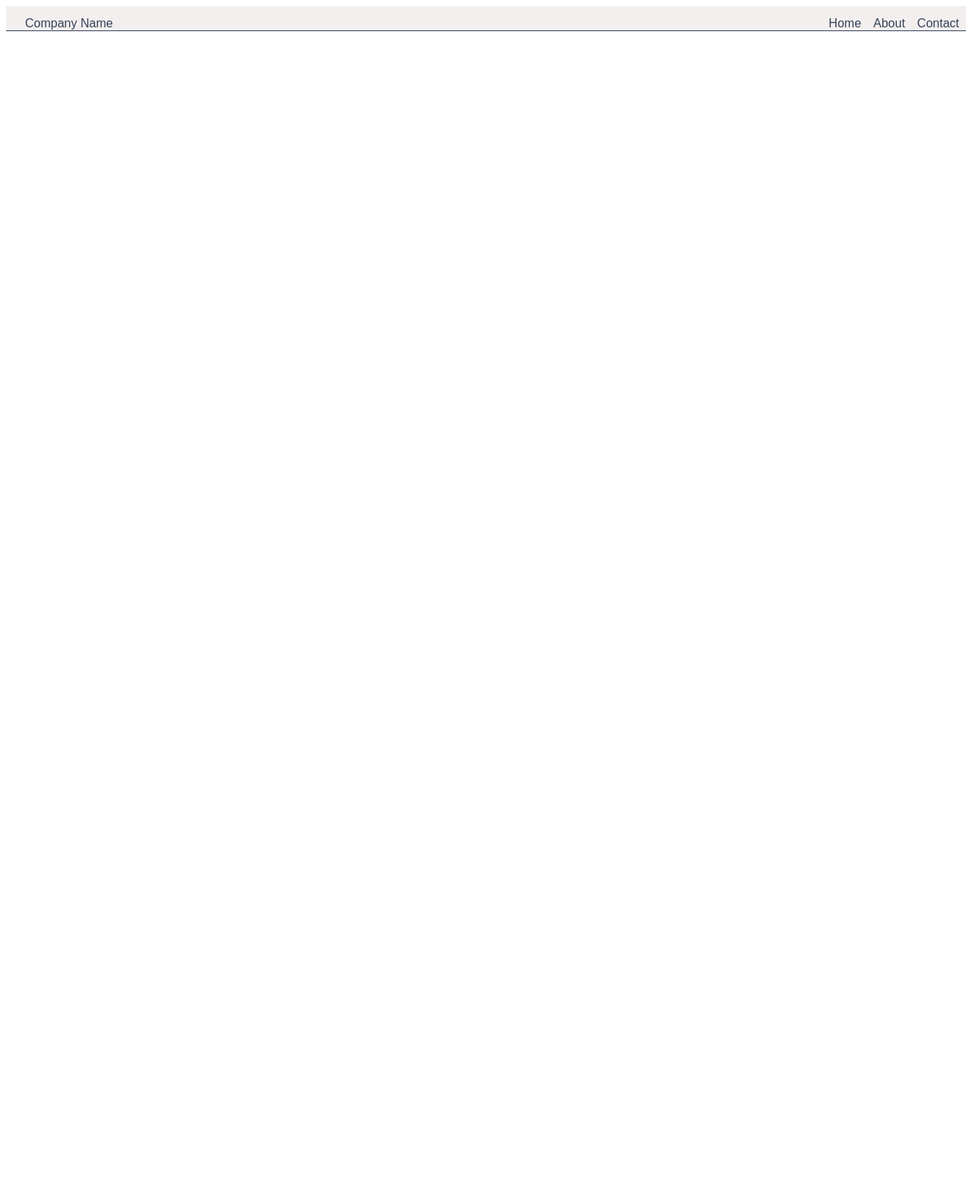
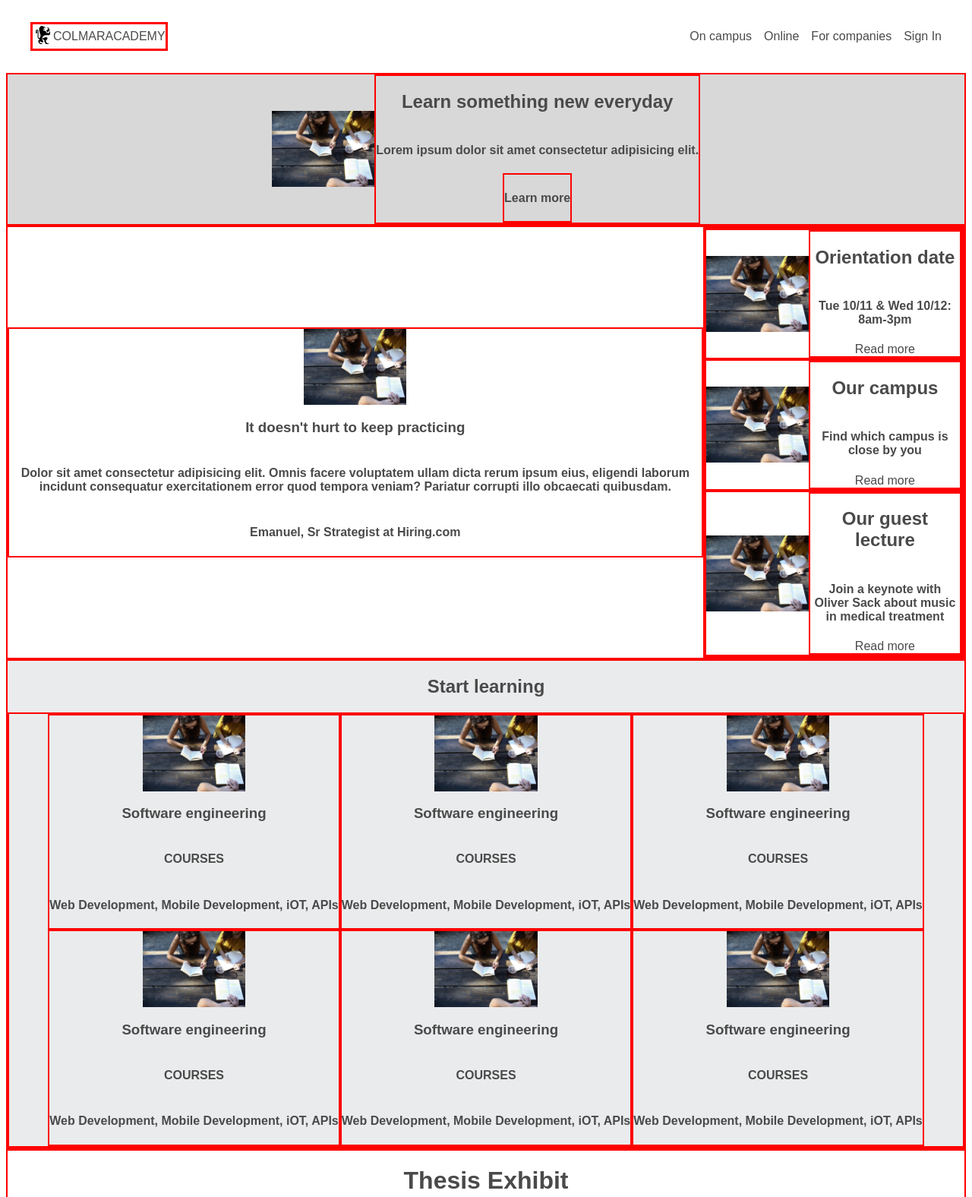
Before and after one commit to fmholder/colmar, a plain HTML site: page index.html in a window 1280 px wide. Shown: the top 1576 px of the page at 76% size. Before the commit the page ends 800 px from the top, so only its background shows below. Drawn offline with Linux system fonts and the light colour scheme.

Commit message:
filled out html

```diff
--- a/index.html
+++ b/index.html
@@ -13,35 +13,154 @@
 
 <body>
 <!-- Navigation Bar Section -->
-<nav id="navbar">
-      <ul>
+  <nav>
+    <ul id="topbar">
       <li  class="home-li">
           <div class="align-icon">
-                <img class="iconName" src="#icon" id="#Home" href="index.html"/>
-                <a href="index.html"> Company Name</a>
+              <img id="icon" src="resources/images/ic-logo.svg" href="index.html"/>
+              <a href="index.html"> COLMARACADEMY</a>
           </div>
       </li>
 
-        <li><a href="#Home">Home</a></li>
-        <li><a href="#About">About</a></li>
-        <li><a href="#Contact">Contact</a></li>
+      <li><a href="#Campus">On campus</a></li>
+      <li><a href="#Online">Online</a></li>
+      <li><a href="#Companies">For companies</a></li>
+      <li><a href="#SignIn">Sign In</a></li>
     </ul>
   </nav>
 
 
-    <!-- Navigation Bar Section -->
+<!-- Jumbotron Section -->
+<div class="jumbotron container horiz">
+  <img id="banner" src="resources/images/banner.jpg"/>
+  <div class="banner_intro container">
+    <h2>Learn something new everyday</h2>
+    <h4>Lorem ipsum dolor sit amet consectetur adipisicing elit.</h4>
+    <div id="learn_more_button" class="button container">
+      <h4>Learn more</h4>
+    </div>
+  </div>
+</div>
 
+<!-- Highlighted Articles Section -->
+<div class="highlighted_articles container horiz">
+  <div class="main_article container">
+    <img id="banner" src="resources/images/banner.jpg"/>
+    <h3>It doesn't hurt to keep practicing</h3>
+    <h4>Dolor sit amet consectetur adipisicing elit. Omnis facere voluptatem ullam dicta rerum ipsum eius, eligendi laborum incidunt consequatur exercitationem error quod tempora veniam? Pariatur corrupti illo obcaecati quibusdam.</h4>
+    <h4 id="author">Emanuel, Sr Strategist at Hiring.com</h4>
+  </div>
+  <div class="next_three_articles container">
+    <div class="article container horiz">
+      <img id="banner" src="resources/images/banner.jpg"/>
+      <div class="container">
+        <h2>Orientation date</h2>
+        <h4>Tue 10/11 & Wed 10/12: 8am-3pm</h4>
+        <a href="#ReadMore">Read more</a>
+      </div>
+    </div>
+    <div class="article container horiz">
+      <img id="banner" src="resources/images/banner.jpg"/>
+      <div class="container">
+        <h2>Our campus</h2>
+        <h4>Find which campus is close by you</h4>
+        <a href="#ReadMore">Read more</a>
+      </div>
+    </div>
+    <div id="guest_lecture" class="article container horiz">
+      <img id="banner" src="resources/images/banner.jpg"/>
+      <div class="container">
+        <h2>Our guest lecture</h2>
+        <h4>Join a keynote with Oliver Sack about music in medical treatment</h4>
+        <a href="#ReadMore">Read more</a>
+      </div>
+    </div>
+  </div>
+</div>
 
-    <!-- Navigation Bar Section -->
+<!-- Available Classes Section -->
+<div class="available_classes container">
+  <h2>Start learning</h2>
+  <div class="six_classes container">
+    <div class="class_box container">
+      <img id="banner" src="resources/images/banner.jpg"/>
+      <h3>Software engineering</h3>
+      <h4>COURSES</h4>
+      <h4>Web Development, Mobile Development, iOT, APIs</h4>
+    </div>
+    <div class="class_box container">
+      <img id="banner" src="resources/images/banner.jpg"/>
+      <h3>Software engineering</h3>
+      <h4>COURSES</h4>
+      <h4>Web Development, Mobile Development, iOT, APIs</h4>
+    </div>
+    <div class="class_box container">
+      <img id="banner" src="resources/images/banner.jpg"/>
+      <h3>Software engineering</h3>
+      <h4>COURSES</h4>
+      <h4>Web Development, Mobile Development, iOT, APIs</h4>
+    </div>
+    <div class="class_box container">
+      <img id="banner" src="resources/images/banner.jpg"/>
+      <h3>Software engineering</h3>
+      <h4>COURSES</h4>
+      <h4>Web Development, Mobile Development, iOT, APIs</h4>
+    </div>
+    <div class="class_box container">
+      <img id="banner" src="resources/images/banner.jpg"/>
+      <h3>Software engineering</h3>
+      <h4>COURSES</h4>
+      <h4>Web Development, Mobile Development, iOT, APIs</h4>
+    </div>
+    <div class="class_box container">
+      <img id="banner" src="resources/images/banner.jpg"/>
+      <h3>Software engineering</h3>
+      <h4>COURSES</h4>
+      <h4>Web Development, Mobile Development, iOT, APIs</h4>
+    </div>
+  </div>
+</div>
 
+<!-- Thesis exhibit Section -->
+<div class="thesis_exhibit container">
+  <h1>Thesis Exhibit</h1>
+  <div class="thesis_box container horiz">
+  <div class="main_thesis container">
+    <img id="banner" src="resources/images/banner.jpg"/>
+    <h3>Reimagine urban</h3>
+    <h4>Dolor sit amet consectetur adipisicing elit. Omnis facere voluptatem ullam dicta rerum ipsum eius, eligendi laborum incidunt consequatur exercitationem error quod tempora veniam? Pariatur corrupti illo obcaecati quibusdam.</h4>
+  </div>
+  <div class="next_two_thesis container">
+    <div class="thesis container horiz">
+      <img id="banner" src="resources/images/banner.jpg"/>
+      <div class="container">
+        <h2>Fisma: Design and Prototype</h2>
+        <h4>Designer showcase of new protoype product</h4>
+      </div>
+    </div>
+    <div class="article container horiz">
+      <img id="banner" src="resources/images/banner.jpg"/>
+      <div class="container">
+        <h2>Now and then</h2>
+        <h4>Research study about New York</h4>
+      </div>
+    </div>
+    </div>
+  </div>
+  </div>
+</div>
 
-    <!-- Navigation Bar Section -->
+<!-- Footer Section -->
+  <footer>
+    <nav>
+      <ul id="footbar">
+        <li  class="home-li">&copy Colmar Academy. All rights reserved</li>
 
-
-    <!-- Navigation Bar Section -->
-
-
-    <!-- Navigation Bar Section --><!-- Navigation Bar Section -->
+        <li><a href="#Terms">Terms</a></li>
+        <li><a href="#Privacy">Privacy</a></li>
+      </ul>
+    </nav>
+  </footer>
 
 <script src="/script.js"></script>
 </body>
--- a/resources/css/styles.css
+++ b/resources/css/styles.css
@@ -1,8 +1,8 @@
 :root{              /* Whole page colors */
-    --primary-color: white;
-    --hover-color: lightgrey;
-    --accent-color: #f3efefff;
-    --text-color: #354058;
+    --text-color: #4a4a4a;
+    --mediumGrey-color: #d8d8d8;
+    --lightGrey-color: #eaebec;
+    --background-color: #f3f5f5;
   }
 
 html {
@@ -12,9 +12,8 @@ html {
 
 body {
     text-align: center;
-    color:var(--text-color);
-    background-color: white;
-}
+    color: var(--text-color);
+    background-color: var(--background-color--);
 
 a {
     color:var(--text-color);
@@ -23,15 +22,17 @@ a {
 
 .container {
     display: flex;
-    border: 3px solid red;   /*just for editing purpose*/
+    justify-content: center;
+    align-items: center;
+    flex-flow: column wrap;        /* go up and down? */
+/*------------------------EDITING PURPOSE ONLY*/border: 2px solid red;
 }
-.container2 {
-    display: flex;
-    border: 3px solid limegreen;   /*just for editing purpose*/
+.horiz {
+  flex-flow: nowrap;        /* horizontal? */
 }
 
 img {
-    height: 100px;		/*this too*/
+/*------------------------EDITING PURPOSE ONLY*/height: 100px;
 }
 
 
@@ -47,15 +48,13 @@ nav {
 
   nav ul{   /*real box to play in */
     display: flex;
-    background-color: var(--accent-color);
-    align-items: flex-end;
-    background-color: var(--accent-color);
-    border-bottom: 1px solid var(--text-color);
-    height: 2rem;
+    align-items: center;
+    height: 4rem;
     padding: 0 1px;
     font-size: 1rem;
-    margin: 0;
-  }
+    padding: 0rem 1.5rem;
+    }
+
   nav li{
     display: inline-block;
     margin: 0 0.5rem;  /* top and bottom | left and right */
@@ -63,9 +62,16 @@ nav {
   nav .home-li{
     margin-right: auto;
   }
-  .align-icon{
+  nav .align-icon{
     display: flex;
-    align-items: flex-end;
+    justify-content: center;
+    align-items: center;
+    flex-flow: nowrap;
+    border: 3px solid red;
+  }
+  #icon {
+    height: 2rem;
+    width: auto;
   }
   nav a{
     display: flex;
@@ -79,3 +85,39 @@ nav {
   nav a.active-link{
     border-bottom: 2px solid var(--text-color);
   }
+
+  .iconName {
+      z-index: 99;
+  }
+
+/*-- Jumbotron Section --*/
+.jumbotron {
+  background-color: var(--mediumGrey-color);
+}
+
+/*-- Highlighted Articles Section --*/
+.highlighted_articles {
+}
+
+
+/*-- Available Classes Section --*/
+.available_classes {
+  background-color: var(--lightGrey-color);
+
+}
+
+.six_classes {
+  flex-flow: row wrap;
+}
+
+
+/*-- Thesis Exhibit Section --*/
+.thesis_exhibit {
+
+}
+
+
+
+#footbar {
+  border-top: 1px solid var(--text-color);
+}
```
Lines whose indentation alone changed are shown as unchanged.
